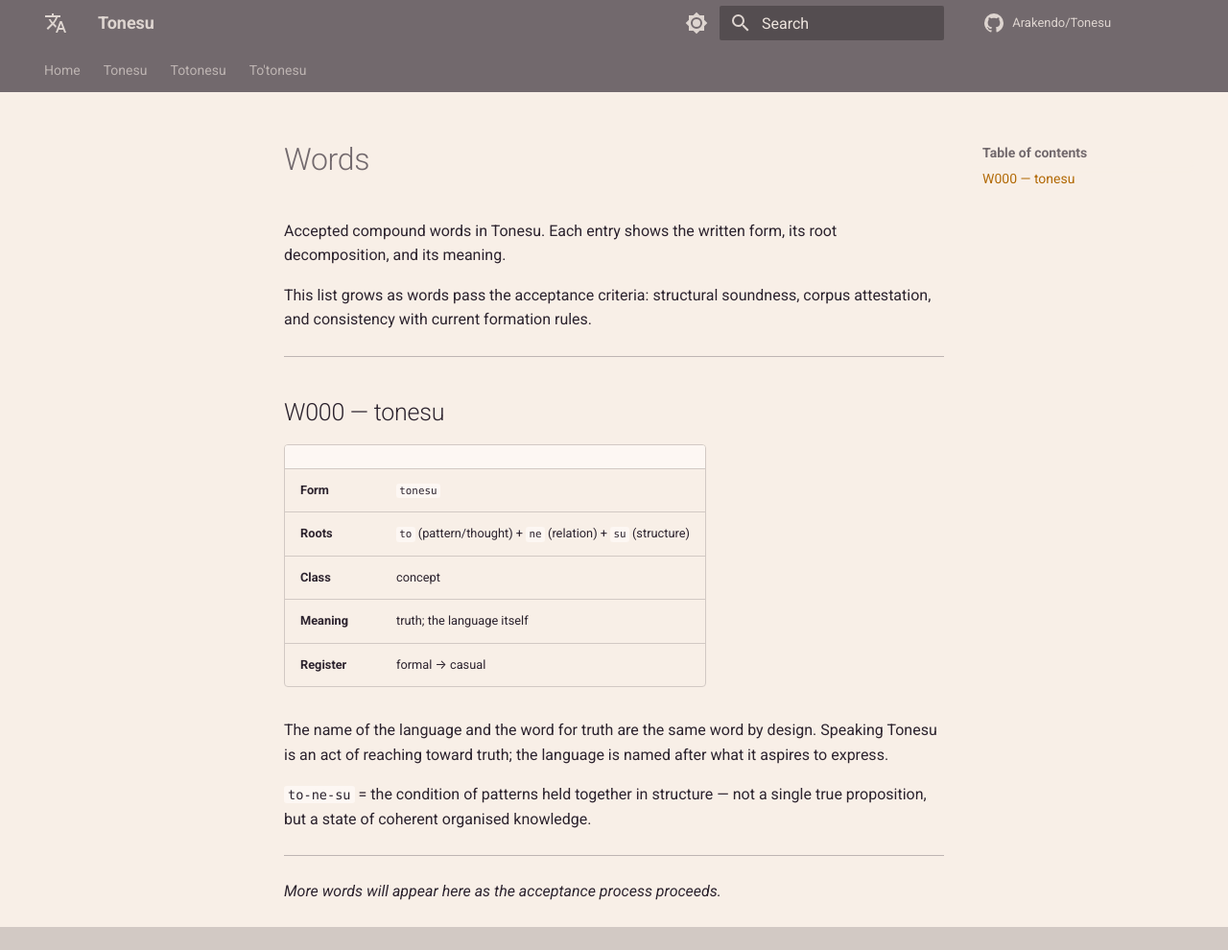
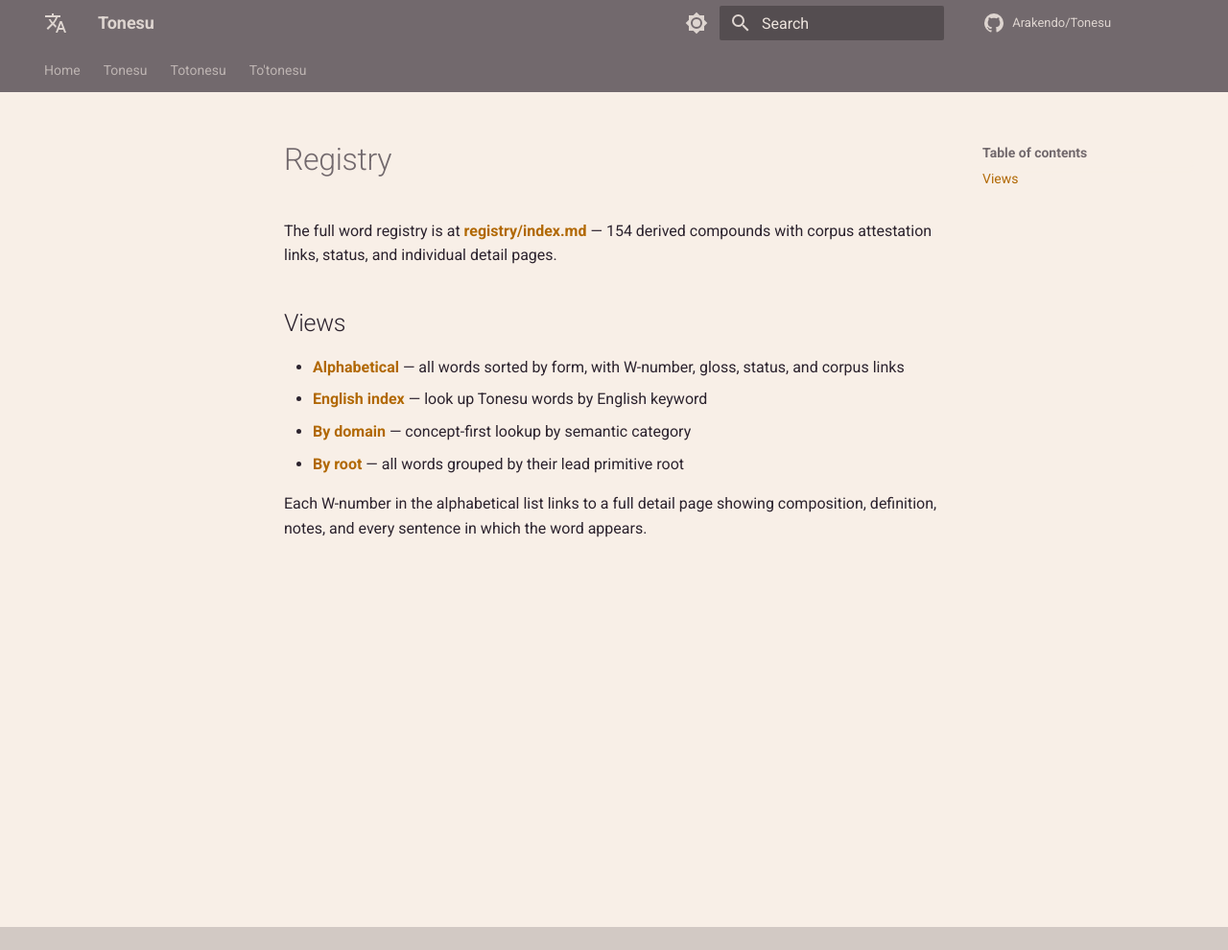
Before and after one commit to Arakendo/Tonesu, an MkDocs documentation site: the page built from www/docs/tonesu/registry.md, in a window 1280 px wide and 990 px high. Shown: the whole window at 96% size. Built offline with MkDocs 1.6.1 and Material for MkDocs 9.7.7, drawn with Linux system fonts in a browser that asks for light colours; comment, search, counter and statistics services are not loaded.

Commit message:
Fix site nav: wire mkdocs.yml to real content, fix registry stub, update tonesu/index.md links

```diff
--- a/www/docs/tonesu/registry.md
+++ b/www/docs/tonesu/registry.md
@@ -1,25 +1,12 @@
-# Words
+# Registry
 
-Accepted compound words in Tonesu. Each entry shows the written form, its root decomposition, and its meaning.
+The full word registry is at **[registry/index.md](registry/index.md)** — 154 derived compounds with corpus attestation links, status, and individual detail pages.
 
-This list grows as words pass the acceptance criteria: structural soundness, corpus attestation, and consistency with current formation rules.
+## Views
 
----
+- **[Alphabetical](registry/index.md)** — all words sorted by form, with W-number, gloss, status, and corpus links
+- **[English index](registry/english.md)** — look up Tonesu words by English keyword
+- **[By domain](registry/by-domain.md)** — concept-first lookup by semantic category
+- **[By root](registry/by-root.md)** — all words grouped by their lead primitive root
 
-## W000 — tonesu
-
-| | |
-|---|---|
-| **Form** | `tonesu` |
-| **Roots** | `to` (pattern/thought) + `ne` (relation) + `su` (structure) |
-| **Class** | concept |
-| **Meaning** | truth; the language itself |
-| **Register** | formal → casual |
-
-The name of the language and the word for truth are the same word by design. Speaking Tonesu is an act of reaching toward truth; the language is named after what it aspires to express.
-
-`to-ne-su` = the condition of patterns held together in structure — not a single true proposition, but a state of coherent organised knowledge.
-
----
-
-*More words will appear here as the acceptance process proceeds.*
+Each W-number in the alphabetical list links to a full detail page showing composition, definition, notes, and every sentence in which the word appears.
```
Also changed, not shown: www/docs/tonesu/index.md (+1 -1 lines), 1 other file.
